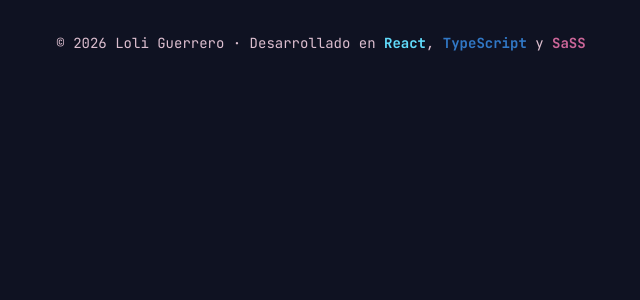
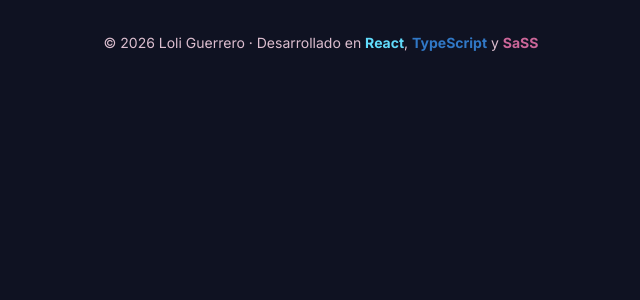
Before and after one commit to loli-digital/my-portfolio-2.0, a React (Vite) app: page / in a window 1280 px wide. Shown: the top 300 px of the page, without its empty margins (319-959 px from the left). Built offline with nearby package versions, Linux system fonts and the light colour scheme.

Commit message:
🐛 fix: Correct font-family for JetBrains Mono in _fonts.scss

```diff
--- a/src/styles/_fonts.scss
+++ b/src/styles/_fonts.scss
@@ -17,7 +17,7 @@
 
 // JetBrains Mono
 @font-face {
-  font-family: 'Inter';
+  font-family: 'JetBrainsMono';
   src: url('../assets/fonts/JetBrainsMono-VariableFont_wght.ttf') format('truetype');
   font-weight: 100 900;
   font-style: normal;
@@ -25,7 +25,7 @@
 }
 
 @font-face {
-  font-family: 'Inter';
+  font-family: 'JetBrainsMono';
   src: url('../assets/fonts/JetBrainsMono-Italic-VariableFont_wght.ttf') format('truetype');
   font-weight: 100 900;
   font-style: italic;
```
